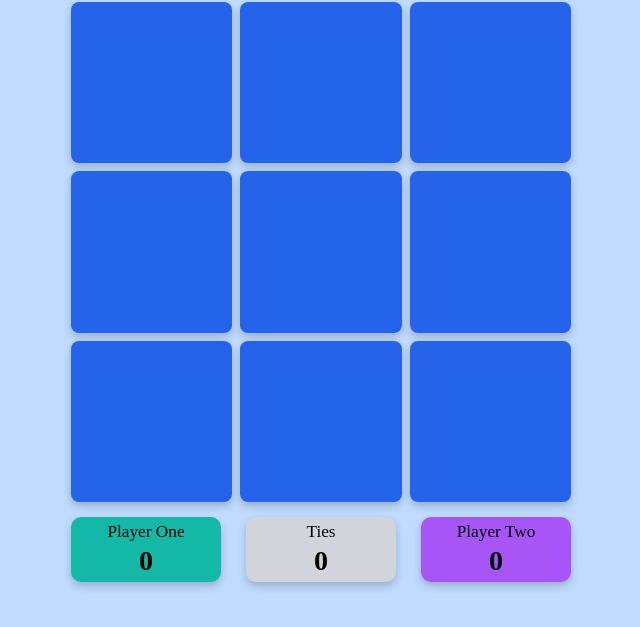
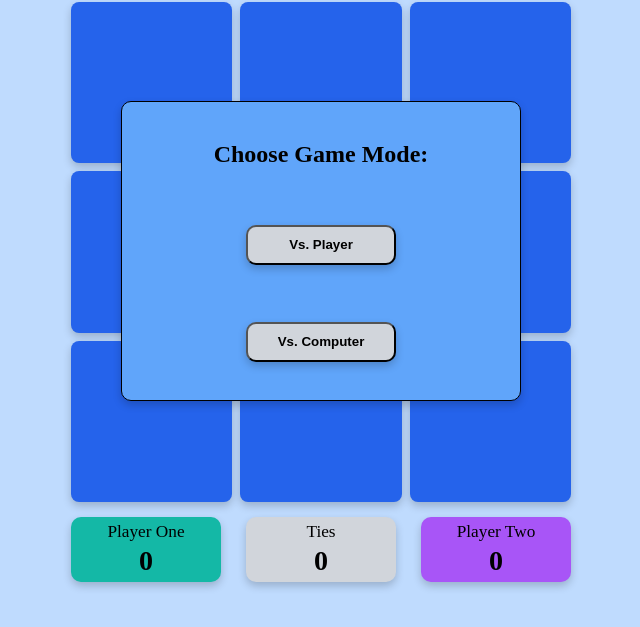
Before and after one commit to rygho90/tic-tac-toe, a plain HTML site: page index.html in a window 1280 px wide. Shown: the part 117-744 px from the top of the page, without its empty margins (319-959 px from the left). Drawn offline with Linux system fonts and the light colour scheme.

Commit message:
Style Game Mode modal

```diff
--- a/index.html
+++ b/index.html
@@ -47,6 +47,13 @@
             <div class="player-two-score">0</div>
         </div>
     </div>
+
+    <div class="game-mode-modal">
+        <div>Choose Game Mode:</div>
+        <div><button class="player-mode">Vs. Player</button></div>
+        <div><button class="computer-mode">Vs. Computer</button></div>
+    </div>
+
     <div class="restart-div"><button class="restart-btn">Restart</button></div>
 </body>
 </html>
--- a/script.js
+++ b/script.js
@@ -68,6 +68,7 @@ const gameController = (() => {
         console.log('Tie!')
         displayController.colorTie();
         gameOver = true;
+        displayController.showRestart();
         return true;
     }
 
@@ -153,7 +154,8 @@ const displayController = (() => {
 
     const colorTie = () => {
         boardBoxes.forEach((box) => {
-            box.style.color = "#fca5a5";
+            box.style.color = "#d1d5db";
+            box.style.backgroundColor = "#d1d5db";
         })
     }
 
--- a/styles.css
+++ b/styles.css
@@ -139,3 +139,36 @@ body {
     box-shadow: 0 4px 8px 0 rgba(0,0,0,0.2);
     font-weight: bold;
 }
+
+.game-mode-modal {
+    width: 400px;
+    height: 300px;
+    border: solid 1px black;
+    display: flex;
+    flex-direction: column;
+    justify-content: space-around;
+    align-items: center;
+    border-radius: 10px;
+    box-shadow: 0 4px 8px 0 rgba(0,0,0,0.2);
+    background-color: #60a5fa;
+    font-weight: bold;
+    font-size: 1.5em;
+    padding: 10px;
+
+    position: fixed;
+    top: 46%;
+    left: 50%;
+    transform: translate(-50%, -50%) scale(1);
+    transition: 200ms ease-in-out;
+    z-index: 5;
+}
+
+.player-mode,
+.computer-mode {
+    width: 150px;
+    height: 40px;
+    border-radius: 10px;
+    box-shadow: 0 4px 8px 0 rgba(0,0,0,0.2);
+    background-color: #d1d5db;
+    font-weight: bold;
+}
```
